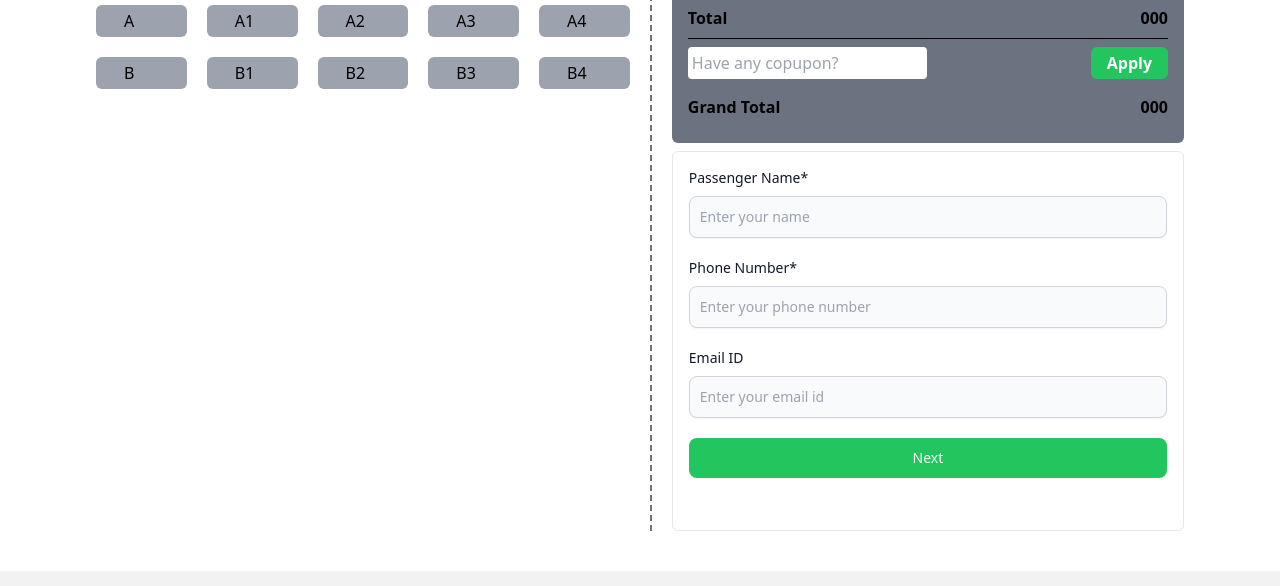
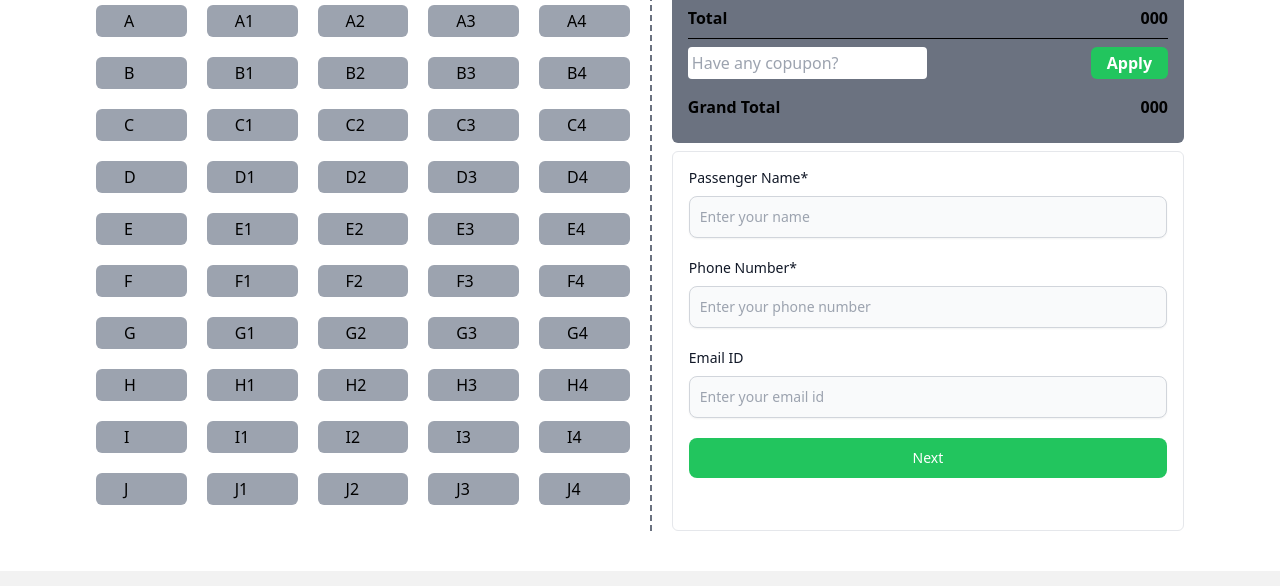
Before and after one commit to takbirgazi/assignment_5, a plain HTML site: page index.html in a window 1280 px wide. Shown: the part 1891-2477 px from the top of the page. Drawn offline with nearby package versions, Linux system fonts and the light colour scheme.

Commit message:
Bonous Markes Completed

```diff
--- a/index.html
+++ b/index.html
@@ -183,55 +183,54 @@
                   <p class="py-1 px-3 lg:px-7 rounded-md bg-gray-400 text-black cursor-pointer">B3</p>
                   <p class="py-1 px-3 lg:px-7 rounded-md bg-gray-400 text-black cursor-pointer">B4</p>
 
-                <!--
                   <div class="py-1 px-3 lg:px-7 rounded-md bg-gray-400 text-black">C</div>
-                  <div class="py-1 px-3 lg:px-7 rounded-md bg-gray-400 text-black">C1</div>
-                  <div class="py-1 px-3 lg:px-7 rounded-md bg-gray-400 text-black">C2</div>
-                  <div class="py-1 px-3 lg:px-7 rounded-md bg-gray-400 text-black">C3</div>
-                  <div class="py-1 px-3 lg:px-7 rounded-md bg-gray-400 text-black">C4</div>
+                  <p class="py-1 px-3 lg:px-7 rounded-md bg-gray-400 text-black cursor-pointer">C1</p>
+                  <p class="py-1 px-3 lg:px-7 rounded-md bg-gray-400 text-black cursor-pointer">C2</p>
+                  <p class="py-1 px-3 lg:px-7 rounded-md bg-gray-400 text-black cursor-pointer">C3</p>
+                  <p class="py-1 px-3 lg:px-7 rounded-md bg-gray-400 text-black cursor-pointer">C4</p>
 
                   <div class="py-1 px-3 lg:px-7 rounded-md bg-gray-400 text-black">D</div>
-                  <div class="py-1 px-3 lg:px-7 rounded-md bg-gray-400 text-black">D1</div>
-                  <div class="py-1 px-3 lg:px-7 rounded-md bg-gray-400 text-black">D2</div>
-                  <div class="py-1 px-3 lg:px-7 rounded-md bg-gray-400 text-black">D3</div>
-                  <div class="py-1 px-3 lg:px-7 rounded-md bg-gray-400 text-black">D4</div>
+                  <p class="py-1 px-3 lg:px-7 rounded-md bg-gray-400 text-black cursor-pointer">D1</p>
+                  <p class="py-1 px-3 lg:px-7 rounded-md bg-gray-400 text-black cursor-pointer">D2</p>
+                  <p class="py-1 px-3 lg:px-7 rounded-md bg-gray-400 text-black cursor-pointer">D3</p>
+                  <p class="py-1 px-3 lg:px-7 rounded-md bg-gray-400 text-black cursor-pointer">D4</p>
 
                   <div class="py-1 px-3 lg:px-7 rounded-md bg-gray-400 text-black">E</div>
-                  <div class="py-1 px-3 lg:px-7 rounded-md bg-gray-400 text-black">E1</div>
-                  <div class="py-1 px-3 lg:px-7 rounded-md bg-gray-400 text-black">E2</div>
-                  <div class="py-1 px-3 lg:px-7 rounded-md bg-gray-400 text-black">E3</div>
-                  <div class="py-1 px-3 lg:px-7 rounded-md bg-gray-400 text-black">E4</div>
+                  <p class="py-1 px-3 lg:px-7 rounded-md bg-gray-400 text-black cursor-pointer">E1</p>
+                  <p class="py-1 px-3 lg:px-7 rounded-md bg-gray-400 text-black cursor-pointer">E2</p>
+                  <p class="py-1 px-3 lg:px-7 rounded-md bg-gray-400 text-black cursor-pointer">E3</p>
+                  <p class="py-1 px-3 lg:px-7 rounded-md bg-gray-400 text-black cursor-pointer">E4</p>
 
                   <div class="py-1 px-3 lg:px-7 rounded-md bg-gray-400 text-black">F</div>
-                  <div class="py-1 px-3 lg:px-7 rounded-md bg-gray-400 text-black">F1</div>
-                  <div class="py-1 px-3 lg:px-7 rounded-md bg-gray-400 text-black">F2</div>
-                  <div class="py-1 px-3 lg:px-7 rounded-md bg-gray-400 text-black">F3</div>
-                  <div class="py-1 px-3 lg:px-7 rounded-md bg-gray-400 text-black">F4</div>
+                  <p class="py-1 px-3 lg:px-7 rounded-md bg-gray-400 text-black cursor-pointer">F1</p>
+                  <p class="py-1 px-3 lg:px-7 rounded-md bg-gray-400 text-black cursor-pointer">F2</p>
+                  <p class="py-1 px-3 lg:px-7 rounded-md bg-gray-400 text-black cursor-pointer">F3</p>
+                  <p class="py-1 px-3 lg:px-7 rounded-md bg-gray-400 text-black cursor-pointer">F4</p>
 
                   <div class="py-1 px-3 lg:px-7 rounded-md bg-gray-400 text-black">G</div>
-                  <div class="py-1 px-3 lg:px-7 rounded-md bg-gray-400 text-black">G1</div>
-                  <div class="py-1 px-3 lg:px-7 rounded-md bg-gray-400 text-black">G2</div>
-                  <div class="py-1 px-3 lg:px-7 rounded-md bg-gray-400 text-black">G3</div>
-                  <div class="py-1 px-3 lg:px-7 rounded-md bg-gray-400 text-black">G4</div>
+                  <p class="py-1 px-3 lg:px-7 rounded-md bg-gray-400 text-black cursor-pointer">G1</p>
+                  <p class="py-1 px-3 lg:px-7 rounded-md bg-gray-400 text-black cursor-pointer">G2</p>
+                  <p class="py-1 px-3 lg:px-7 rounded-md bg-gray-400 text-black cursor-pointer">G3</p>
+                  <p class="py-1 px-3 lg:px-7 rounded-md bg-gray-400 text-black cursor-pointer">G4</p>
 
                   <div class="py-1 px-3 lg:px-7 rounded-md bg-gray-400 text-black">H</div>
-                  <div class="py-1 px-3 lg:px-7 rounded-md bg-gray-400 text-black">H1</div>
-                  <div class="py-1 px-3 lg:px-7 rounded-md bg-gray-400 text-black">H2</div>
-                  <div class="py-1 px-3 lg:px-7 rounded-md bg-gray-400 text-black">H3</div>
-                  <div class="py-1 px-3 lg:px-7 rounded-md bg-gray-400 text-black">H4</div>
+                  <p class="py-1 px-3 lg:px-7 rounded-md bg-gray-400 text-black cursor-pointer">H1</p>
+                  <p class="py-1 px-3 lg:px-7 rounded-md bg-gray-400 text-black cursor-pointer">H2</p>
+                  <p class="py-1 px-3 lg:px-7 rounded-md bg-gray-400 text-black cursor-pointer">H3</p>
+                  <p class="py-1 px-3 lg:px-7 rounded-md bg-gray-400 text-black cursor-pointer">H4</p>
 
                   <div class="py-1 px-3 lg:px-7 rounded-md bg-gray-400 text-black">I</div>
-                  <div class="py-1 px-3 lg:px-7 rounded-md bg-gray-400 text-black">I1</div>
-                  <div class="py-1 px-3 lg:px-7 rounded-md bg-gray-400 text-black">I2</div>
-                  <div class="py-1 px-3 lg:px-7 rounded-md bg-gray-400 text-black">I3</div>
-                  <div class="py-1 px-3 lg:px-7 rounded-md bg-gray-400 text-black">I4</div>
+                  <p class="py-1 px-3 lg:px-7 rounded-md bg-gray-400 text-black cursor-pointer">I1</p>
+                  <p class="py-1 px-3 lg:px-7 rounded-md bg-gray-400 text-black cursor-pointer">I2</p>
+                  <p class="py-1 px-3 lg:px-7 rounded-md bg-gray-400 text-black cursor-pointer">I3</p>
+                  <p class="py-1 px-3 lg:px-7 rounded-md bg-gray-400 text-black cursor-pointer">I4</p>
 
                   <div class="py-1 px-3 lg:px-7 rounded-md bg-gray-400 text-black">J</div>
-                  <div class="py-1 px-3 lg:px-7 rounded-md bg-gray-400 text-black">J1</div>
-                  <div class="py-1 px-3 lg:px-7 rounded-md bg-gray-400 text-black">J2</div>
-                  <div class="py-1 px-3 lg:px-7 rounded-md bg-gray-400 text-black">J3</div>
-                  <div class="py-1 px-3 lg:px-7 rounded-md bg-gray-400 text-black">J4</div>
-                 -->
+                  <p class="py-1 px-3 lg:px-7 rounded-md bg-gray-400 text-black cursor-pointer">J1</p>
+                  <p class="py-1 px-3 lg:px-7 rounded-md bg-gray-400 text-black cursor-pointer">J2</p>
+                  <p class="py-1 px-3 lg:px-7 rounded-md bg-gray-400 text-black cursor-pointer">J3</p>
+                  <p class="py-1 px-3 lg:px-7 rounded-md bg-gray-400 text-black cursor-pointer">J4</p>
+
               </div>
 
             </div>
--- a/js/script.js
+++ b/js/script.js
@@ -12,7 +12,9 @@ let hideCupon = document.getElementById("hideCupon");
 
 seats.addEventListener("click", function(event){
 
-    if(event.target.tagName == "P"){
+    if(event.target.tagName == "P" && event.target.classList.contains("bg-green-500") == false){
+
+        if(addSeat.innerHTML < 4){
         event.target.classList.add("bg-green-500");
         totalSeat.innerHTML = totalSeat.innerText - 1 ;
         let totalTicket = addSeat.innerHTML = parseInt(addSeat.innerText) + 1 ;
@@ -37,8 +39,7 @@ seats.addEventListener("click", function(event){
         allTicket.appendChild(crtDiv);
         totalCost.innerHTML = totalTicket*550;
         grandTotal.innerHTML = totalTicket*550;
-
-        if(totalTicket > 4){
+        }else{
             alert("You Can buy highest 4 ticket")
         }
 
```
